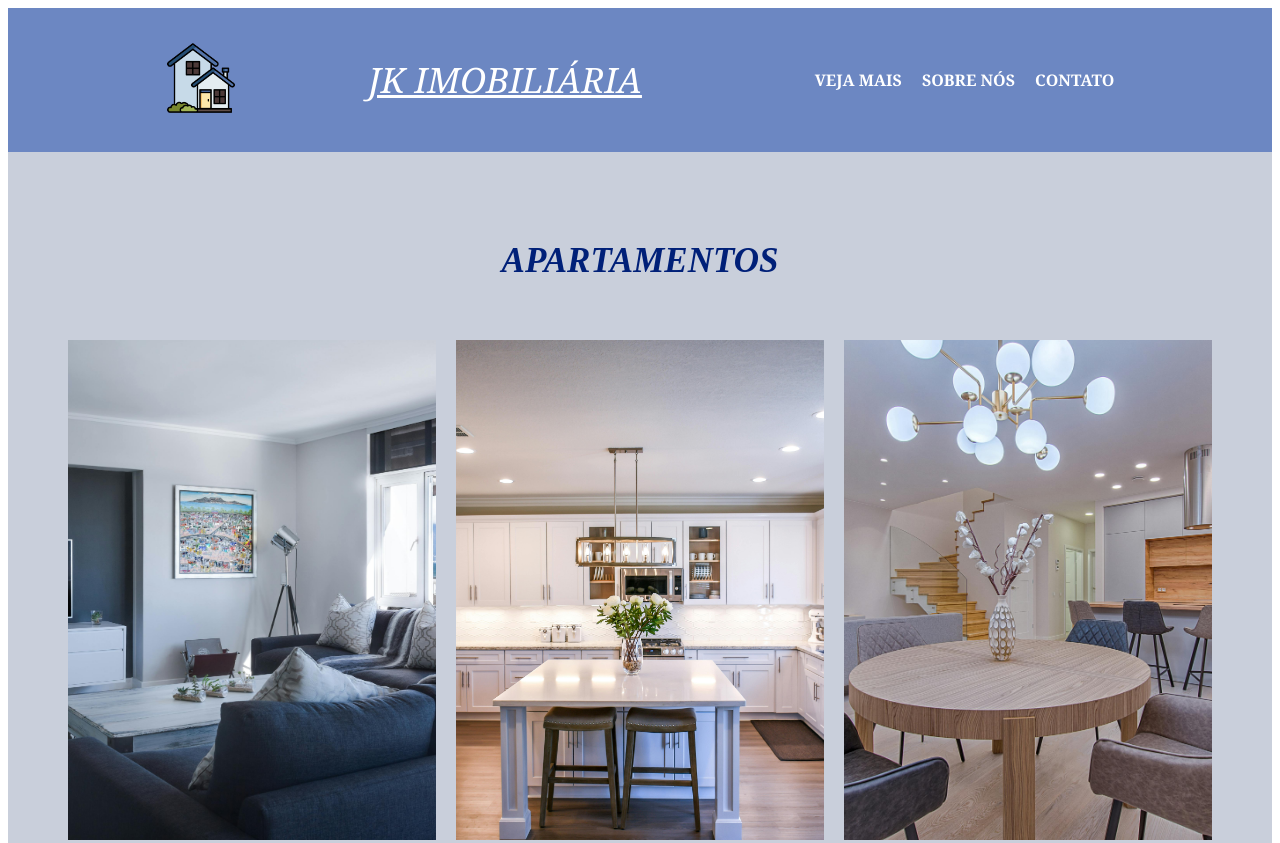
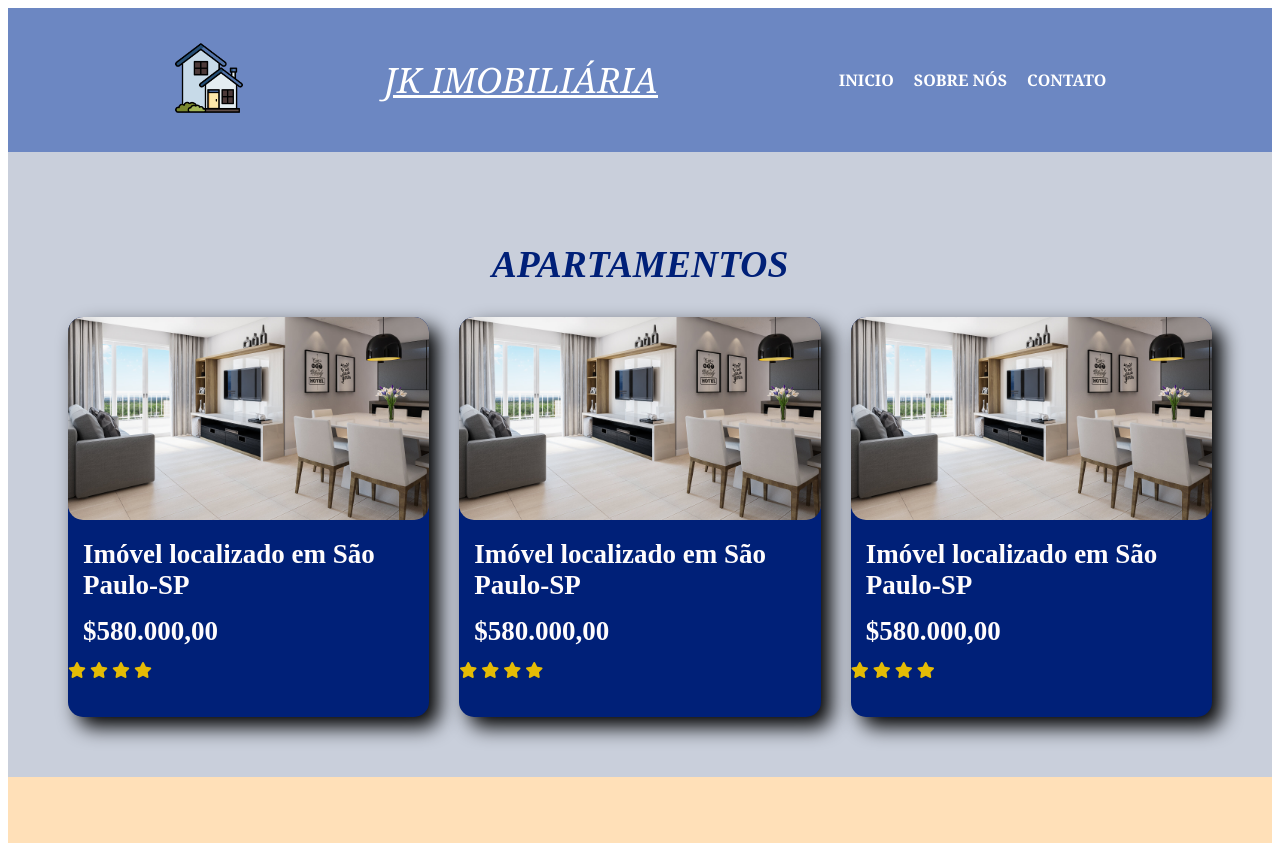
Before and after one commit to GiulliaBildner14/PROJETO-IMOBILIARIA, a plain HTML site: page pagina2.html in a window 1280 px wide. Shown: the top 843 px of the page. Drawn offline with Linux system fonts and the light colour scheme.

Commit message:
salvamento

```diff
--- a/pagina2.css
+++ b/pagina2.css
@@ -1,5 +1,4 @@
-
-*{
+* {
     scroll-behavior: smooth;
     list-style: none;
 }
@@ -46,75 +45,62 @@
     text-decoration: none;
 }
 
-.APARTAMENTOS {
-    background-color: #c9cfdb;
-    padding: 60px;
-    display: flex;
-    justify-content: center;
-    flex-direction: column;
+.menu ul li a:hover {
+    color: #002078;
+    transition: 0.8s;
 }
 
-.APARTAMENTOS h1 {
-    text-align: center;
-    font-size: 35px;
-    font-style: italic;
+.apartamento {
+    padding: 60px;
+    background-color: #c9cfdb;
     color: #002078;
 }
 
-footer {
-    background-color: #6c87c2;
-    padding: 30px;
-    color: #ffffff;
+.tituloap {
     text-align: center;
-    line-height: 10px;
-    font-size: 30px;
-    font-weight: bold;
+    text-align: center;
+    font-size: 25px;
+    font-style: italic;
 }
 
-.text-footer {
-    font-size: 23px;
-    font-weight: lighter;
+.img-caixa {
+    width: 100px;
 }
 
-.APARTAMENTOS {
-    text-align: center;
+.div-pai div {
+    width: 400px;
+    height: 400px;
+    background-color: #002078;
+    border-radius: 15px;
+    box-shadow: 10px 10px 20px black;
+}
+
+.div-pai div:hover {
+    box-shadow: 20px 20px 30px black;
+    transition: 0.8s;
+}
+
+.paragarafo-div {
+    color: rgb(255, 252, 252);
+    font-size: 27px;
+    font-weight: 800;
+    margin: 15px;
+    /*Está cuidando de todos os lados da margem*/
+}
+
+.div-pai div img {
+    width: 100%;
+    border-radius: 15px;
+}
+
+.div-pai {
     display: flex;
-    justify-content: center;
+    justify-content: space-evenly;
     gap: 30px;
 }
 
-.APARTAMENTOS1 {
-    display: flex;
-    justify-content: space-evenly;
-    align-items: center;
-    gap: 20px;
-}
-
-.AP1 {
-    width: 375px;
-    height: 500px;
-    background-image: url(imagem/AP1.jpg);
-    background-size: cover;
-    background-position: center center;
-    display: flex;
-}
-
-.AP2 {
-    width: 375px;
-    height: 500px;
-    background-image: url(imagem/AP2.jpg);
-    background-size: cover;
-    background-position: center center;
-    display: flex;
-}
-
-.AP3 {
-    width: 375px;
-    height: 500px;
-    background-image: url(imagem/AP3.jpg);
-    background-size: cover;
-    background-position: center center;
-    display: flex;
+.fa-star {
+    color: rgb(228, 187, 5);
 }
 
 .CASAS {
@@ -188,7 +174,7 @@ footer {
     gap: 30px;
 }
 
-.TERRENOS2  {
+.TERRENOS2 {
     display: flex;
     justify-content: space-evenly;
     align-items: center;
@@ -221,3 +207,18 @@ footer {
     background-position: center center;
     display: flex;
 }
+
+footer {
+    background-color: #6c87c2;
+    padding: 30px;
+    color: #ffffff;
+    text-align: center;
+    line-height: 10px;
+    font-size: 30px;
+    font-weight: bold;
+}
+
+.text-footer {
+    font-size: 23px;
+    font-weight: lighter;
+}
--- a/pagina2.html
+++ b/pagina2.html
@@ -12,7 +12,7 @@
 
 <header id="header1">
     <div>
-       <a href="imobiliaria.html"><img src="imagem/house (1).png" alt="icone de casa"></a>
+        <a href="imobiliaria.html"><img src="imagem/house (1).png" alt="icone de casa"></a>
     </div>
 
     <div>
@@ -21,7 +21,7 @@
 
     <div class="menu">
         <ul>
-            <li><a href="#section2">VEJA MAIS</a></li>
+            <li><a href="imobiliaria.html">INICIO</a></li>
             <li><a href="#section3">SOBRE NÓS</a></li>
             <li><a href="#section4">CONTATO</a></li>
             </a>
@@ -31,20 +31,63 @@
 
 <body>
 
-    <section class="APARTAMENTOS">
-        <div>
+    <section class="apartamento">
+
+        <div class="tituloap">
             <h1>APARTAMENTOS</h1>
         </div>
+        <div class="div-pai">
 
-        <div class="APARTAMENTOS1">
-            <div class="AP1"> </div>
-            <div class="AP2"> </div>
-            <div class="AP3"> </div>
+            <div>
+                <img src="imagem/ap02.jpg" alt="" class="img-caixa">
+                <p class="paragarafo-div">Imóvel localizado em São Paulo-SP</p>
+                <p class="paragarafo-div">$580.000,00</p>
 
+
+                <i class="fa-solid fa-star"></i>
+                <i class="fa-solid fa-star"></i>
+                <i class="fa-solid fa-star"></i>
+                <i class="fa-solid fa-star"></i>
+
+            </div>
+
+            <div>
+                <img src="imagem/ap02.jpg" alt="" class="img-caixa">
+                <p class="paragarafo-div">Imóvel localizado em São Paulo-SP</p>
+                <p class="paragarafo-div">$580.000,00</p>
+
+                <i class="fa-solid fa-star"></i>
+                <i class="fa-solid fa-star"></i>
+                <i class="fa-solid fa-star"></i>
+                <i class="fa-solid fa-star"></i>
+            </div>
+
+            <div>
+                <img src="imagem/ap02.jpg" alt="" class="img-caixa">
+                <p class="paragarafo-div">Imóvel localizado em São Paulo-SP</p>
+                <p class="paragarafo-div">$580.000,00</p>
+
+                <i class="fa-solid fa-star"></i>
+                <i class="fa-solid fa-star"></i>
+                <i class="fa-solid fa-star"></i>
+                <i class="fa-solid fa-star"></i>
+            </div>
         </div>
     </section>
 
 
+    <div>
+
+    </div>
+
+
+    <div>
+
+    </div>
+
+    </div>
+
+    </section>
     <section class="CASAS">
         <div>
             <h1>CASAS</h1>
```
Also changed, not shown: exe.html (added, +84 -0 lines), form.html (+21 -0 lines), imobiliária.css (+13 -3 lines), imagem/ap01.jpg (added), imagem/ap02.jpg (added), imagem/ap03.jpg (added). Lines whose indentation alone changed are shown as unchanged.
